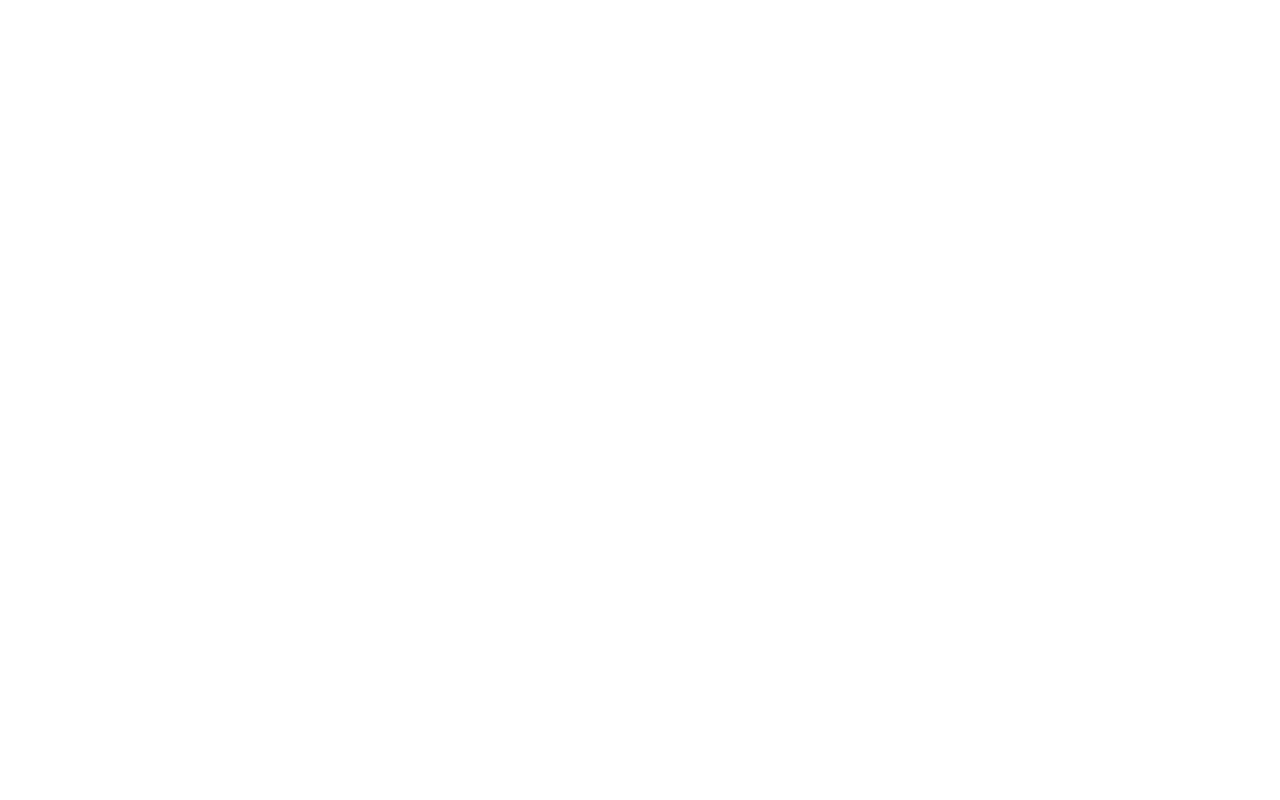
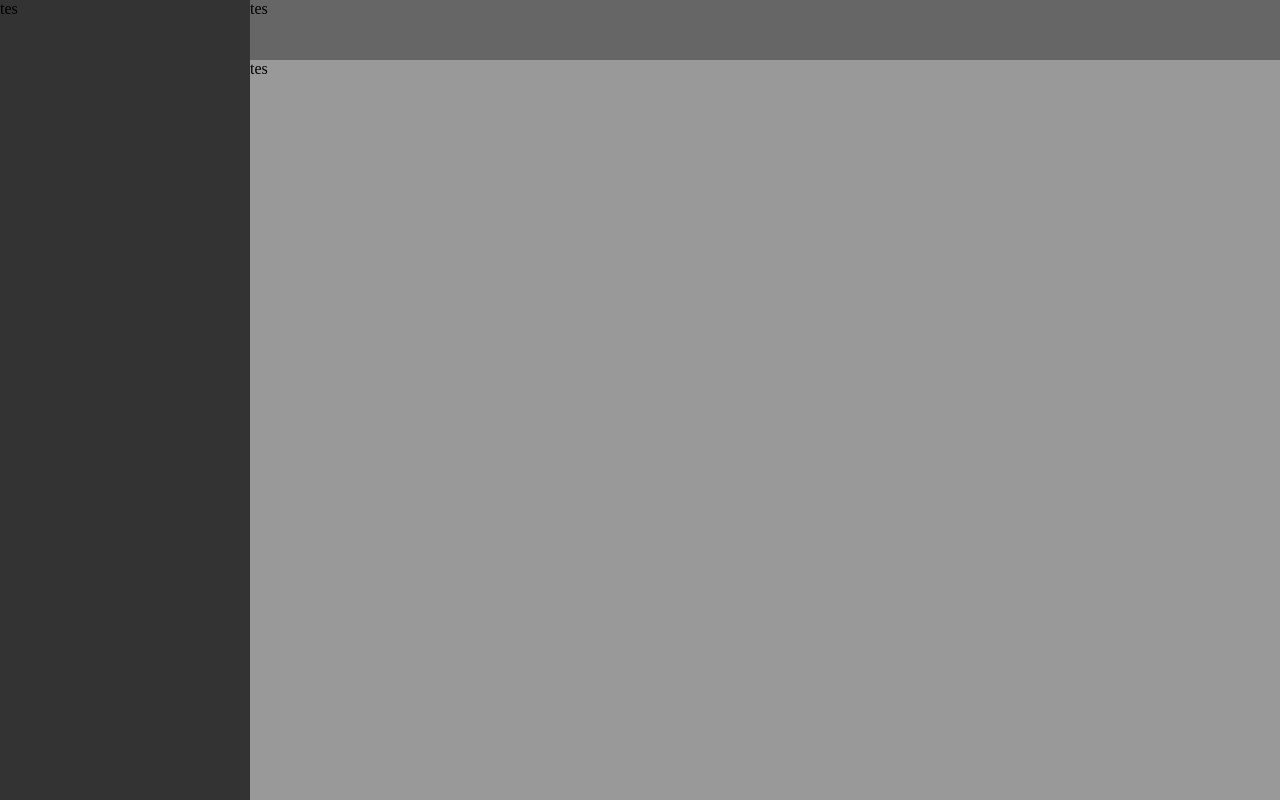
Before and after one commit to PeeOops/TOP-Admin-Dashboard, a plain HTML site: page index.html in a window 1280 px wide. Drawn offline with Linux system fonts and the light colour scheme.

Commit message:
Added Grid Layout for 3 sections

```diff
--- a/css/style.css
+++ b/css/style.css
@@ -0,0 +1,29 @@
+*,
+*::after,
+*::before{
+    margin: 0;
+    padding: 0;
+    box-sizing: border-box;
+}
+
+.container {
+    display: grid;
+    grid-template-columns: 250px 1fr;
+    grid-template-rows: 60px 1fr;
+    height: 100vh;
+  }
+
+  .sidebar {
+    grid-row: 1 / 3;
+    background-color: #333;
+  }
+
+  .header {
+    grid-column: 2;
+    background-color: #666;
+  }
+
+  .main {
+    grid-column: 2;
+    background-color: #999;
+  }
--- a/index.html
+++ b/index.html
@@ -7,6 +7,9 @@
 </head>
 <body>
     <div class="container">
+        <div class="header">tes</div>
+        <div class="sidebar">tes</div>
+        <div class="main">tes</div>
     </div>
 </body>
 </html>
```
